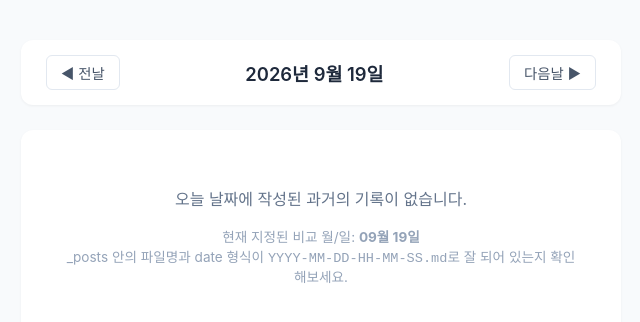
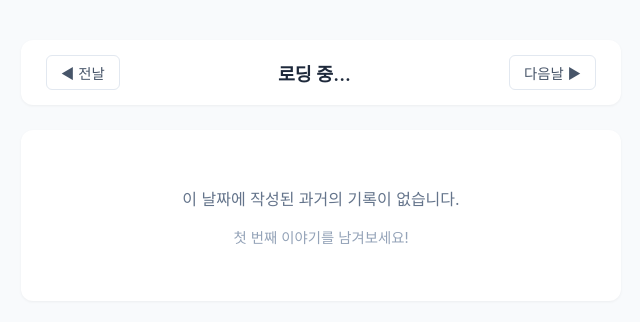
Before and after one commit to yunjeh/journal, a Jekyll site: the page built from index.md, in a window 1280 px wide. Shown: the top 322 px of the page, without its empty margins (319-959 px from the left). Built offline with Jekyll 4.4.1, drawn with Linux system fonts in a browser that asks for light colours.

Commit message:
Refactor post display logic and add no posts message

```diff
--- a/index.md
+++ b/index.md
@@ -3,45 +3,68 @@ layout: default
 title: "나의 n년 다이어리"
 ---
 
-{% assign target_date = site.time | date: "%Y-%m-%d" %}
-{% assign target_month = site.time | date: "%m" %}
-{% assign target_day = site.time | date: "%d" %}
+<div id="posts-container">
+  {% assign sorted_posts = site.posts | sort: "date" | reverse %}
 
-<!-- 포스트들을 모아둘 배열 초기화 -->
-{% assign found_posts = "" | split: "" %}
-
-{% for post in site.posts %}
-  {% assign post_month = post.date | date: "%m" %}
-  {% assign post_day = post.date | date: "%d" %}
-
-  <!-- 월과 일이 일치하는 글들을 담습니다 -->
-  {% if post_month == target_month and post_day == target_day %}
-    {% assign found_posts = found_posts | push: post %}
-  {% endif %}
-{% endfor %}
-
-<!-- 작성일시 역순 정렬 (최신순) -->
-{% assign sorted_posts = found_posts | sort: "date" | reverse %}
-
-<div id="posts-container">
   {% if sorted_posts.size > 0 %}
     {% for post in sorted_posts %}
-      <div class="diary-entry" style="background: #ffffff; padding: 24px; border-radius: 12px; box-shadow: 0 1px 3px rgba(0,0,0,0.05); margin-bottom: 20px; border-left: 4px solid #3b82f6;">
+      <!-- 각 포스트의 월-일(MM-DD)을 데이터 속성으로 심어둡니다 -->
+      <article class="diary-entry" data-month-day="{{ post.date | date: '%m-%d' }}" style="display: none; background: #ffffff; padding: 24px; border-radius: 12px; box-shadow: 0 1px 3px rgba(0,0,0,0.05); margin-bottom: 20px; border-left: 4px solid #3b82f6;">
         <div style="font-size: 0.85rem; color: #64748b; margin-bottom: 12px; font-weight: 500;">
           {{ post.date | date: "%Y년 %m월 %d일 %H:%M" }} 기록
         </div>
         <div style="line-height: 1.7; font-size: 1rem;">
           {{ post.content | markdownify }}
         </div>
-      </div>
+      </article>
     {% endfor %}
-  {% else %}
-    <div style="text-align: center; padding: 40px; background: #fff; border-radius: 12px; color: #64748b; box-shadow: 0 1px 3px rgba(0,0,0,0.05);">
-      <p>오늘 날짜에 작성된 과거의 기록이 없습니다.</p>
-      <p style="font-size: 0.85rem; margin-top: 5px; color: #94a3b8;">
-        현재 지정된 비교 월/일: <strong>{{ target_month }}월 {{ target_day }}일</strong><br>
-        _posts 안의 파일명과 date 형식이 <code>YYYY-MM-DD-HH-MM-SS.md</code>로 잘 되어 있는지 확인해보세요.
-      </p>
-    </div>
   {% endif %}
+
+  <div id="no-posts-msg" style="display: none; text-align: center; padding: 40px; background: #fff; border-radius: 12px; color: #64748b; box-shadow: 0 1px 3px rgba(0,0,0,0.05);">
+    <p>이 날짜에 작성된 과거의 기록이 없습니다.</p>
+    <p style="font-size: 0.9rem; margin-top: 5px; color: #94a3b8;">첫 번째 이야기를 남겨보세요!</p>
+  </div>
 </div>
+
+<script>
+    // 오늘 날짜 (시스템 기준 혹은 2026-09-19 기본값)
+    const urlParams = new URLSearchParams(window.location.search);
+    let targetDateStr = urlParams.get('date');
+
+    if (!targetDateStr) {
+        // 파라미터가 없으면 오늘 날짜로 설정
+        const today = new Date();
+        const y = today.getFullYear();
+        const m = String(today.getMonth() + 1).padStart(2, '0');
+        const d = String(today.getDate()).padStart(2, '0');
+        targetDateStr = `${y}-${m}-${d}`;
+    }
+
+    // MM-DD 추출 (연도 무관하게 매칭하기 위함)
+    const targetMMDD = targetDateStr.substring(5); // 예: "09-19"
+    const [y, m, d] = targetDateStr.split('-');
+
+    // 상단 헤더 날짜 텍스트 업데이트 (default.html에 있는 함수 호출 또는 직접 변경)
+    if (typeof updateHeaderDate === 'function') {
+        updateHeaderDate(targetDateStr);
+    }
+
+    // 포스트 카드들을 돌면서 현재 선택된 MM-DD와 일치하는 것만 표시
+    const entries = document.querySelectorAll('.diary-entry');
+    let visibleCount = 0;
+
+    entries.forEach(entry => {
+        const entryMMDD = entry.getAttribute('data-month-day');
+        if (entryMMDD === targetMMDD) {
+            entry.style.display = 'block';
+            visibleCount++;
+        } else {
+            entry.style.display = 'none';
+        }
+    });
+
+    // 기록이 없으면 안내 문구 표시
+    if (visibleCount === 0) {
+        document.getElementById('no-posts-msg').style.display = 'block';
+    }
+</script>
```
